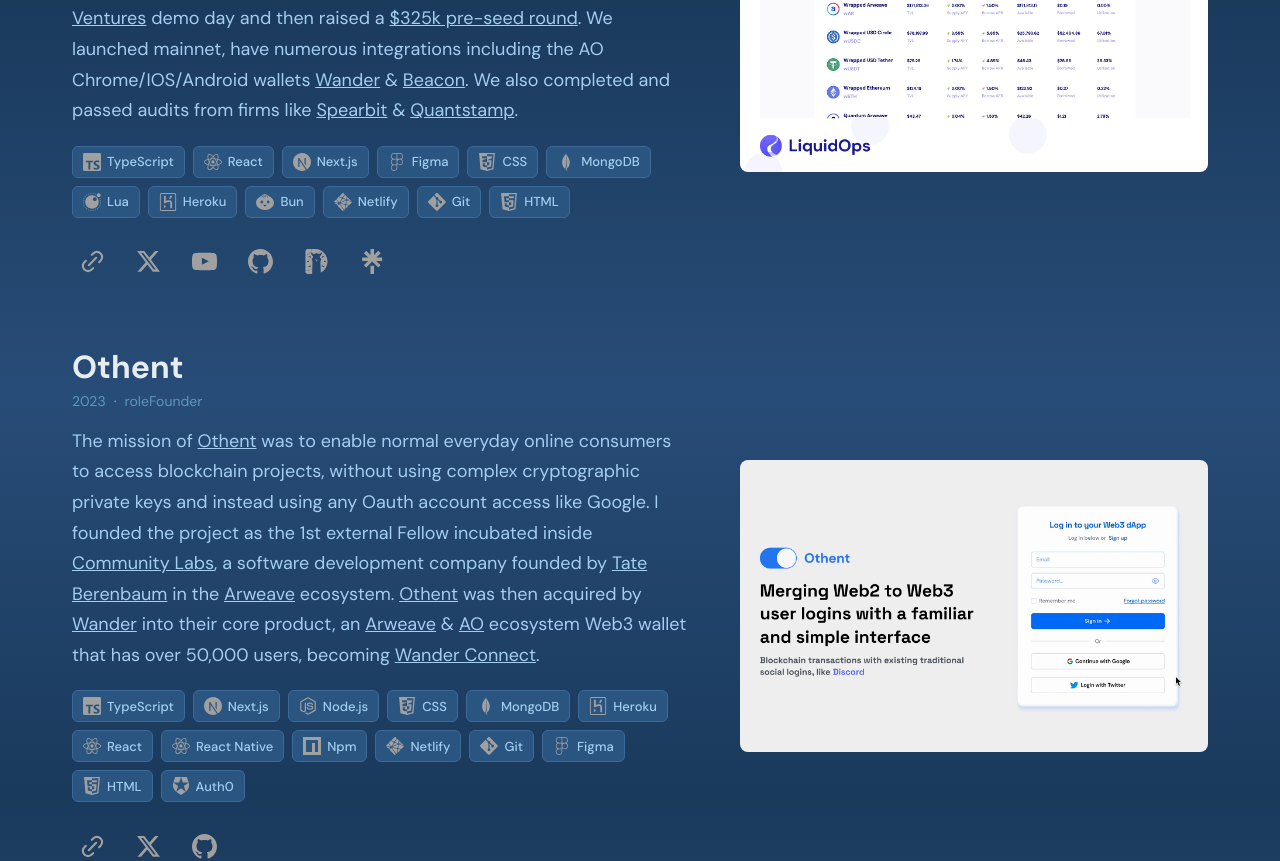
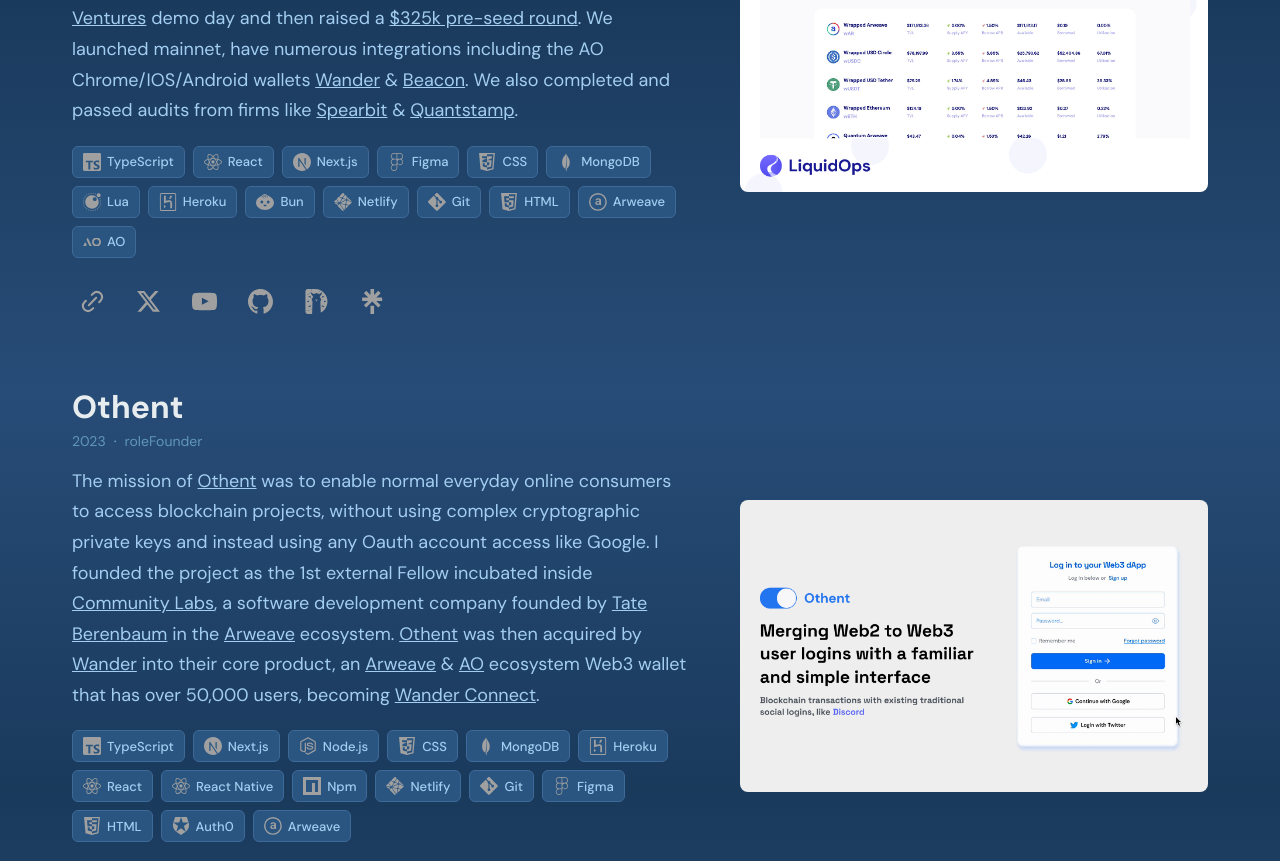
Before and after one commit to LorimerJenkins/personal-website, a Next.js app: page /projects in a window 1280 px wide. Shown: the part 808-1669 px from the top of the page. Built offline with nearby package versions, Linux system fonts and the light colour scheme.

Commit message:
feat: ao/arweave

```diff
--- a/src/app/projects/projects.tsx
+++ b/src/app/projects/projects.tsx
@@ -45,6 +45,8 @@ type Tool =
   | "bun"
   | "npm"
   | "auth0"
+  | "arweave"
+  | "ao"
   | "netlify";
 
 interface SocialLink {
@@ -112,6 +114,8 @@ const toolIcons: Record<Tool, { icon: string; label: string }> = {
   netlify: { icon: "/images/icons/tools/netlify.svg", label: "Netlify" },
   npm: { icon: "/images/icons/tools/npm.svg", label: "Npm" },
   auth0: { icon: "/images/icons/tools/auth0.svg", label: "Auth0" },
+  arweave: { icon: "/images/icons/tools/arweave.svg", label: "Arweave" },
+  ao: { icon: "/images/icons/tools/ao.svg", label: "AO" },
 };
 
 const projects: Project[] = [
@@ -188,6 +192,7 @@ const projects: Project[] = [
       "figma",
       "html",
       "auth0",
+      "arweave"
     ],
   },
   {
@@ -221,6 +226,8 @@ const projects: Project[] = [
       "netlify",
       "git",
       "html",
+      "arweave",
+      "ao"
     ],
   },
   {
```
Also changed, not shown: public/images/icons/tools/ao.svg (added), public/images/icons/tools/arweave.svg (added).
